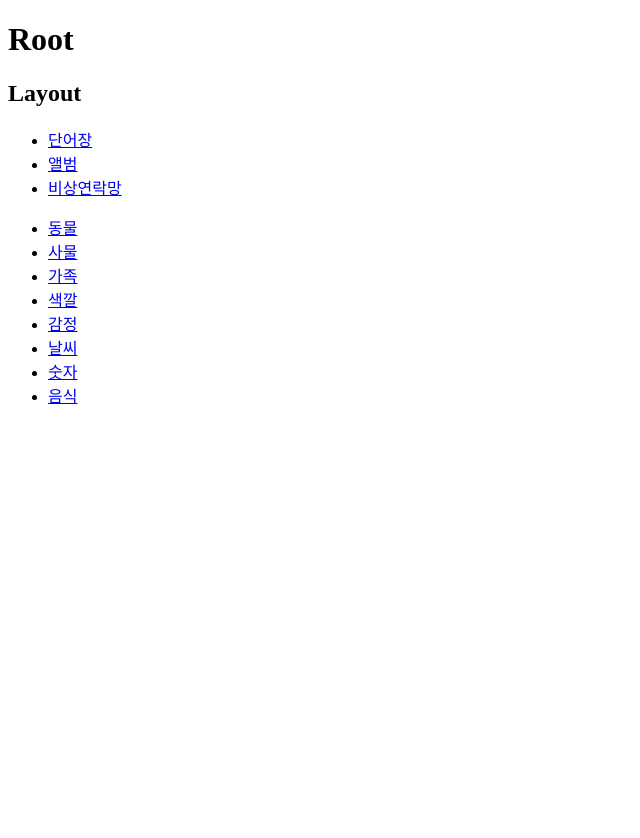
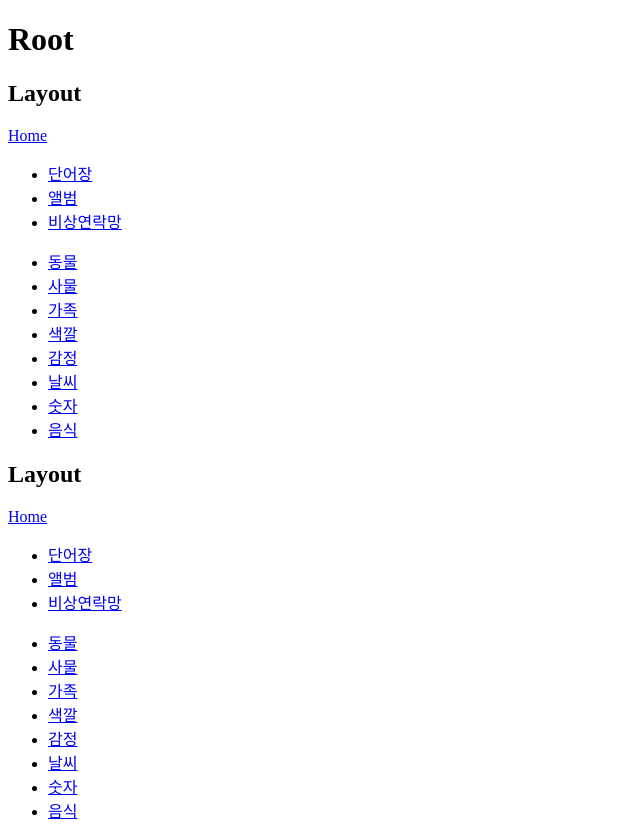
Before and after one commit to FEhyoeun/teoSprint, a React (Vite) app: page / in a window 1280 px wide. Shown: the whole page, without its empty margins (0-640 px from the left). Before the commit the page ends 800 px from the top, so only its background shows below. Built offline with nearby package versions, Linux system fonts and the light colour scheme.

Commit message:
Layout page 생성

```diff
--- a/src/components/Layout.tsx
+++ b/src/components/Layout.tsx
@@ -1,3 +1,4 @@
+import { Link, Outlet } from 'react-router-dom'
 import SideNavBar from './navBars/SideNavBar'
 import TopNavBar from './navBars/TopNavBar'
 
@@ -5,7 +6,10 @@
 
     return <>
     <h2>Layout</h2>
+        {/* 마스코트 생성시 대체 */}
+        <Link to='/'>Home</Link>
 <TopNavBar/>
 <SideNavBar/>
+<Outlet/>
     </>
 }
--- a/src/components/navBars/SideNavBar.tsx
+++ b/src/components/navBars/SideNavBar.tsx
@@ -3,7 +3,9 @@
 
 export default function SideNavBar() {
     return (
+
         <div>
+
 <nav>
     <ul>
  {categoryData.data.map(category=>
```
